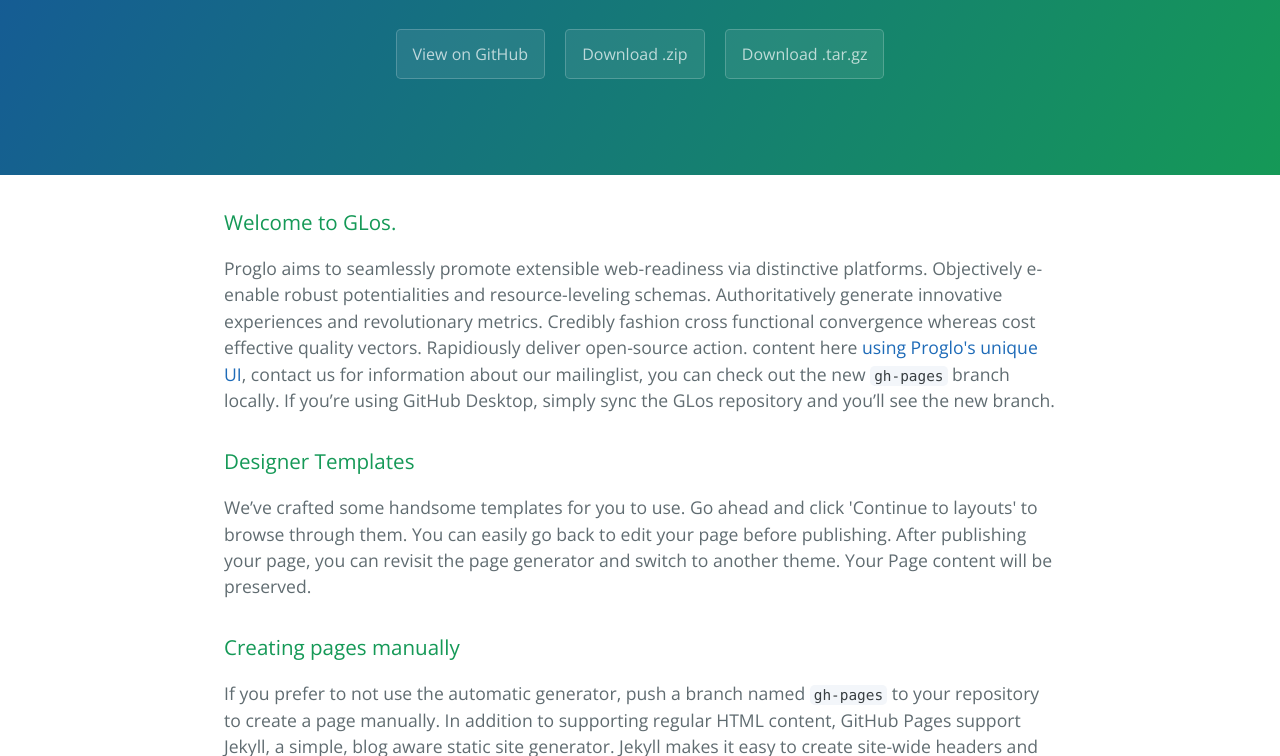
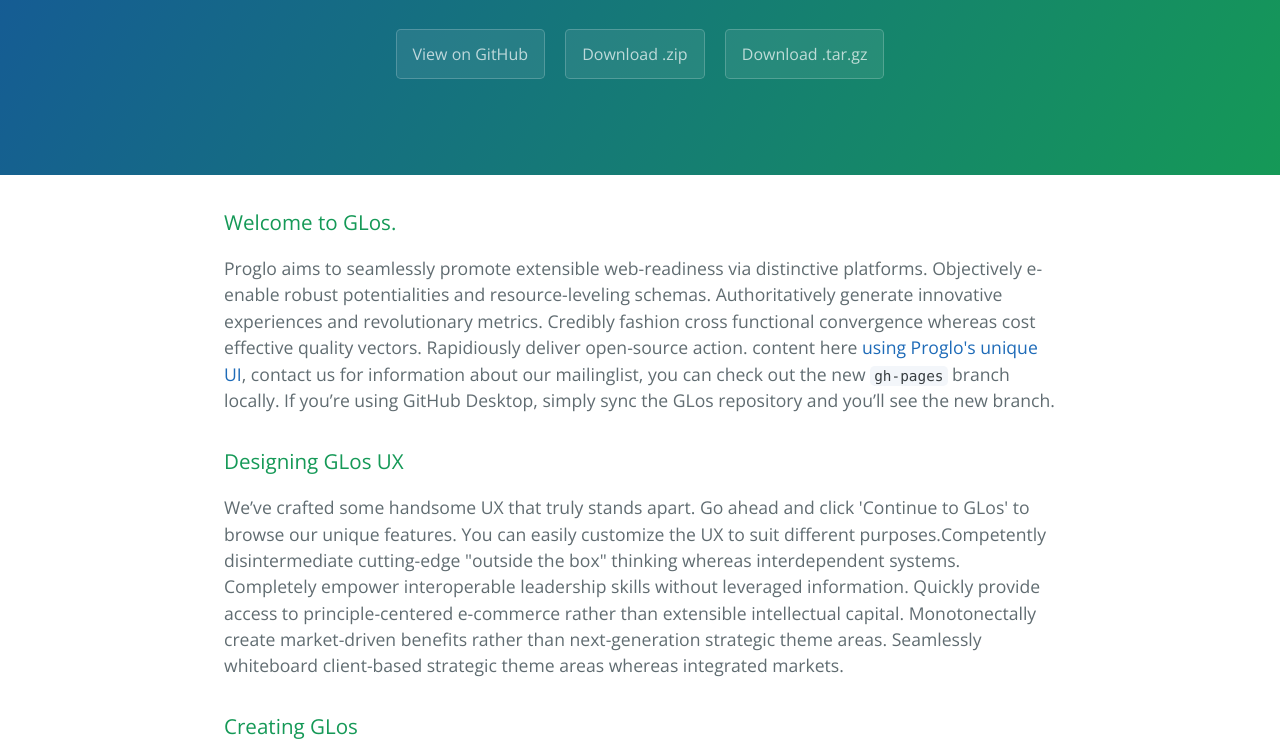
Before and after one commit to proglo/glos, a plain HTML site: page index.html in a window 1280 px wide. Shown: the part 208-964 px from the top of the page. Drawn offline with nearby package versions, Linux system fonts and the light colour scheme.

Commit message:
Update index.html

```diff
--- a/index.html
+++ b/index.html
@@ -26,12 +26,13 @@
  content here <a href="https://github.com/proglo/">using Proglo's unique UI</a>, contact us for information about our mailinglist, you can check out the new <code>gh-pages</code> branch locally. If you’re using GitHub Desktop, simply sync the GLos repository and you’ll see the new branch.</p>
 
 <h3>
-<a id="designer-templates" class="anchor" href="#designer-templates" aria-hidden="true"><span class="octicon octicon-link"></span></a>Designer Templates</h3>
+<a id="GLos UX" class="anchor" href="#designing-GLos" aria-hidden="true"><span class="octicon octicon-link"></span></a>Designing GLos UX</h3>
 
-<p>We’ve crafted some handsome templates for you to use. Go ahead and click 'Continue to layouts' to browse through them. You can easily go back to edit your page before publishing. After publishing your page, you can revisit the page generator and switch to another theme. Your Page content will be preserved.</p>
+<p>We’ve crafted some handsome UX that truly stands apart. Go ahead and click 'Continue to GLos' to browse our unique features. You can easily customize the UX to suit different purposes.Competently disintermediate cutting-edge "outside the box" thinking whereas interdependent systems. Completely empower interoperable leadership skills without leveraged information. Quickly provide access to principle-centered e-commerce rather than extensible intellectual capital. Monotonectally create market-driven benefits rather than next-generation strategic theme areas. Seamlessly whiteboard client-based strategic theme areas whereas integrated markets.
+</p>
 
 <h3>
-<a id="creating-pages-manually" class="anchor" href="#creating-pages-manually" aria-hidden="true"><span class="octicon octicon-link"></span></a>Creating pages manually</h3>
+<a id="creating-GLos" class="anchor" href="#creating-pages-manually" aria-hidden="true"><span class="octicon octicon-link"></span></a>Creating GLos</h3>
 
 <p>If you prefer to not use the automatic generator, push a branch named <code>gh-pages</code> to your repository to create a page manually. In addition to supporting regular HTML content, GitHub Pages support Jekyll, a simple, blog aware static site generator. Jekyll makes it easy to create site-wide headers and footers without having to copy them across every page. It also offers intelligent blog support and other advanced templating features.</p>
 
```
